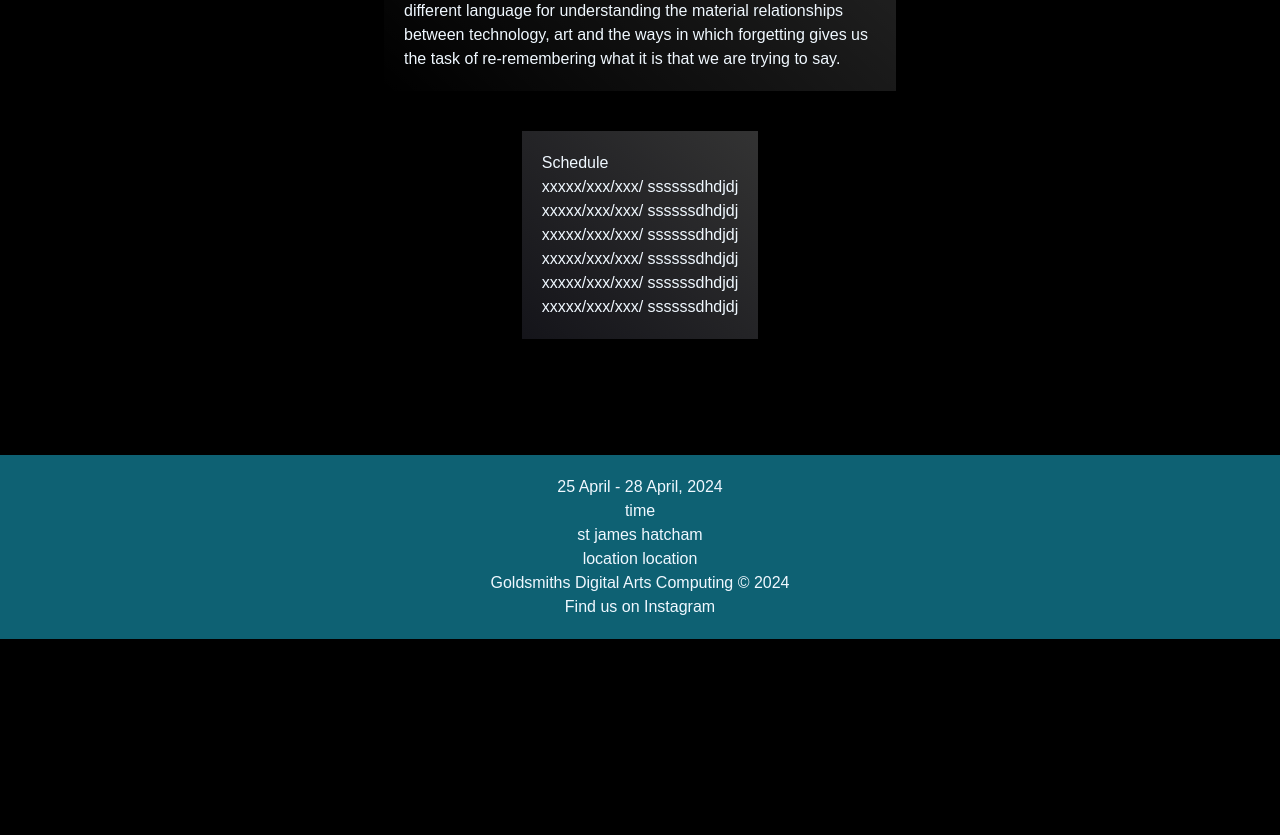
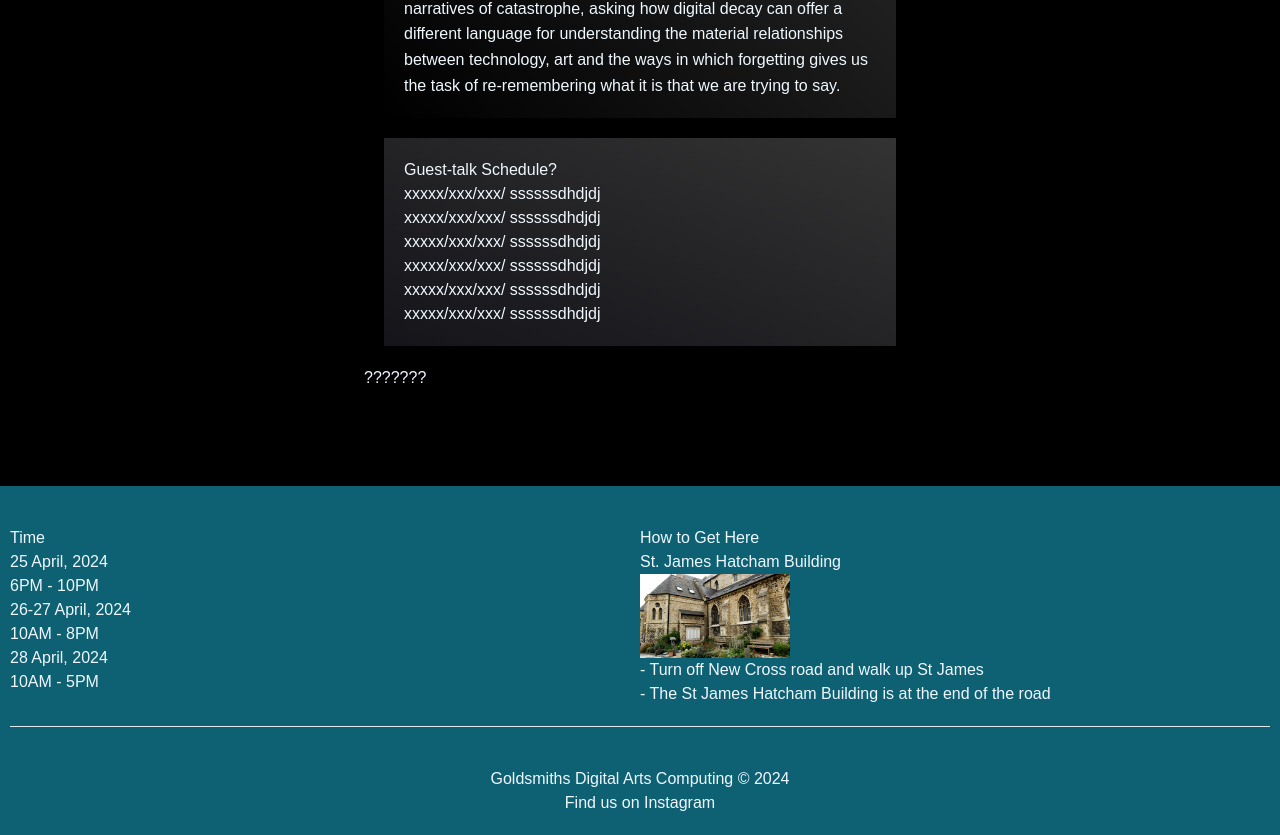
Before and after one commit to jadelin222/course-archive, a Next.js app: page / in a window 1280 px wide. Shown: the part 473-1308 px from the top of the page. Before the commit the page ends 1112 px from the top, so only its background shows below. Built offline with nearby package versions, Linux system fonts and the light colour scheme; no server answers.

Commit message:
refine footer

```diff
--- a/src/app/page.js
+++ b/src/app/page.js
@@ -28,7 +28,7 @@ export default function Home() {
 
       const handleScroll = () => {
         const scrollPosition = window.scrollY;
-        const scrollMax = document.documentElement.scrollHeight - window.innerHeight+1;
+        const scrollMax = document.documentElement.scrollHeight - window.innerHeight+3;
         // const scrollMax = document.documentElement.scrollHeight;
 
         // Calculate the current frame of the lottie animation
@@ -68,6 +68,8 @@ export default function Home() {
       ></div>
 
       <main className="flex min-h-screen flex-col items-center justify-between p-24" style={{ position: 'relative', zIndex: 1 }}>
+        <div>
+          <div className='left'>
             <div
             style={{
               background: 'linear-gradient(to top right, rgba(255,255,255,0), rgba(255,255,255,0.2))',
@@ -79,7 +81,7 @@ export default function Home() {
               // borderRadius: '10px',
               boxShadow: '0 4px 8px rgba(0, 0, 0, 0.1)',
               maxWidth: '40vw',
-            // lineHeight: '1.6',
+              lineHeight: '1.6',
               // fontSize: '18px',
               // fontWeight: 'normal',
             }
@@ -97,7 +99,7 @@ export default function Home() {
 
                 }
                 }>
-     Schedule
+                  Guest-talk Schedule?
                   <br></br>
                   xxxxx/xxx/xxx/  ssssssdhdjdj
                   <br></br>
@@ -111,6 +113,12 @@ export default function Home() {
                   <br></br>
                   xxxxx/xxx/xxx/  ssssssdhdjdj
             </div>
+          </div>
+          <div className='right'>
+            ???????
+          </div>
+        </div>
+
 
       </main>
     </>
--- a/src/components/footer.css
+++ b/src/components/footer.css
@@ -1,5 +1,17 @@
 footer {
     background-color: #0e6173;
-    padding: 20px 0;
+    padding:20px 10px;
     text-align: center;
   }
+  hr{
+    padding: 20px;
+  }
+  .flex-footer-top{
+    display: flex;
+    flex-wrap: wrap;
+  }
+  .footer-flex-item{
+    width: 50%;
+    padding: 20px 0;
+    text-align: left;
+  }
--- a/src/components/footer.jsx
+++ b/src/components/footer.jsx
@@ -2,6 +2,7 @@
 
 // Import necessary modules
 import Link from 'next/link';
+import Image from 'next/image';
 import './footer.css';
 // import { FaGithub, FaTwitter } from 'react-icons/fa';
 
@@ -11,14 +12,37 @@ export default function Footer() {
     <footer>
       {/* First section of the footer */}
       <div>
-        <div>
-          <p>25 April - 28 April, 2024</p>
-          <p>time</p>
-          <p>st james hatcham</p>
-          <p>location location</p>
+        <div className='flex-footer-top'>
+          <div className='footer-flex-item'>
+            <h3>Time</h3>
+            <p>25 April, 2024</p>
+            <p>6PM - 10PM</p>
+            <p>26-27 April, 2024</p>
+            <p>10AM - 8PM</p>
+            <p>28 April, 2024</p>
+            <p>10AM - 5PM</p>
+          </div>
+          <div className='footer-flex-item'>
+            <h3>How to Get Here</h3>
+            <a href="https://www.gold.ac.uk/campus-map/st-james-hatcham-building/#map-view">
+            St. James Hatcham Building
+            <Image
+              src="/images/StjamesHatchamresized.jpg"
+              width={150}
+              height={80}
+              alt="Picture of the St. James Hatcham Building"
+            />
+            </a>
+            <p>- Turn off New Cross road and walk up St James</p>
+            <p>- The St James Hatcham Building is at the end of the road</p>
+
+
+          </div>
         </div>
 
+
         {/* Display your name and the current year */}
+        <hr></hr>
         <p>Goldsmiths Digital Arts Computing &copy; {new Date().getFullYear()}</p>
       </div>
       {/* Second section of the footer */}
--- a/src/components/navBar.jsx
+++ b/src/components/navBar.jsx
@@ -9,7 +9,7 @@ const NAV_LIST = [
     { imgSrc: "/images/forRot_icon.png", href: "/" }, // Adjust the path to your actual image location
     // { text: "Home", href: "/" },
     // { text: "About", href: "/about" },
-    { text: "Schedule", href: "/schedule" },
+    { text: "Performance & Screening", href: "/schedule" },
     { text: "Floorplan", href: "/schedule" }
     // { text: "FogRot", href: "/fogrot" },
     // { text: "Contact Us", href: "mailto:computing@gold.ac.uk" },
```
Also changed, not shown: public/images/StjamesHatchamresized.jpg (added). Lines whose indentation alone changed are shown as unchanged.
